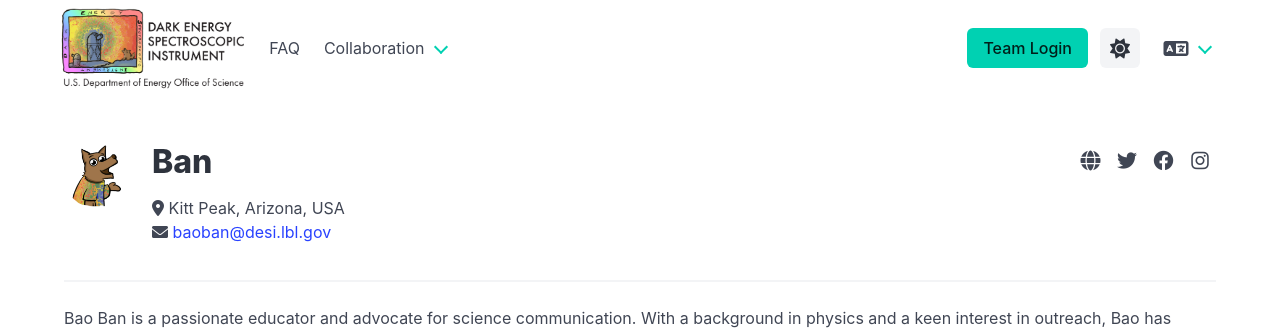
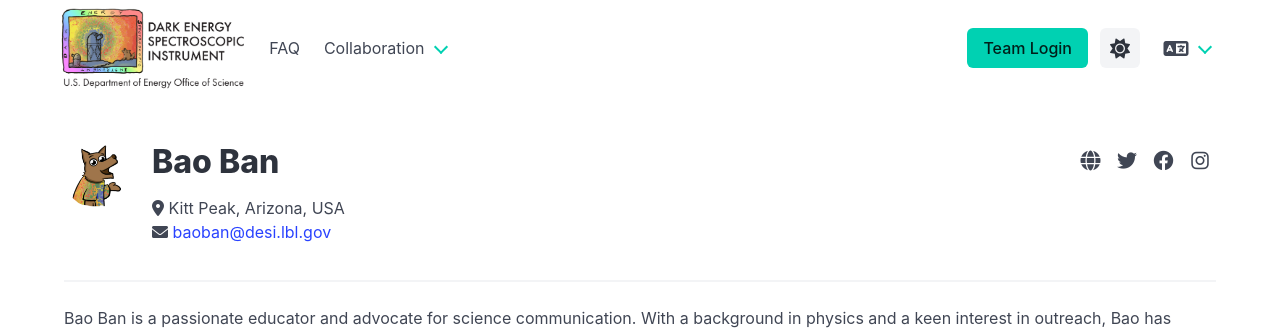
Before and after one commit to SBouchard01/jekyll-templates, a Jekyll site: the page built from _team/baoban.md, in a window 1280 px wide. Shown: the top 333 px of the page. Built offline with Jekyll 4.4.1, drawn with Linux system fonts in a browser that asks for light colours.

Commit message:
Fixing team pages layout

```diff
--- a/_layouts/team.html
+++ b/_layouts/team.html
@@ -7,6 +7,13 @@ layout: default
 {% if page.email %}
     {% assign email_icon = "fa-solid fa-envelope" %}
 {% endif %}
+
+{% if page.surname %}
+    {% assign name = page.surname | append: " " | append: page.name %}
+{% else %}
+    {% assign name = page.name %}
+{% endif %}
+
 <div class="content">
     <div class="section">
         <div class="container">
@@ -14,12 +21,12 @@ layout: default
                 {% if page.image %}
                 <div class="column is-narrow">
                     <figure class="image is-64x64">
-                        <img class="is-rounded" src="{{ page.image }}" alt="{{ page.name }}" style="max-width: 64px; max-height: 64px; object-fit: cover;">
+                        <img class="is-rounded" src="{{ page.image }}" alt="{{ name }}" style="max-width: 64px; max-height: 64px; object-fit: cover;">
                     </figure>
                 </div>
                 {% endif %}
                 <div class="column">
-                    <h1>{{ page.name }}</h1>
+                    <h1>{{ name }}</h1>
                     <p>
                         <i class="{{ loc_icon }}"></i> {{ page.location }}
                     {% if page.location and page.email %} <br> {% endif %}
```
